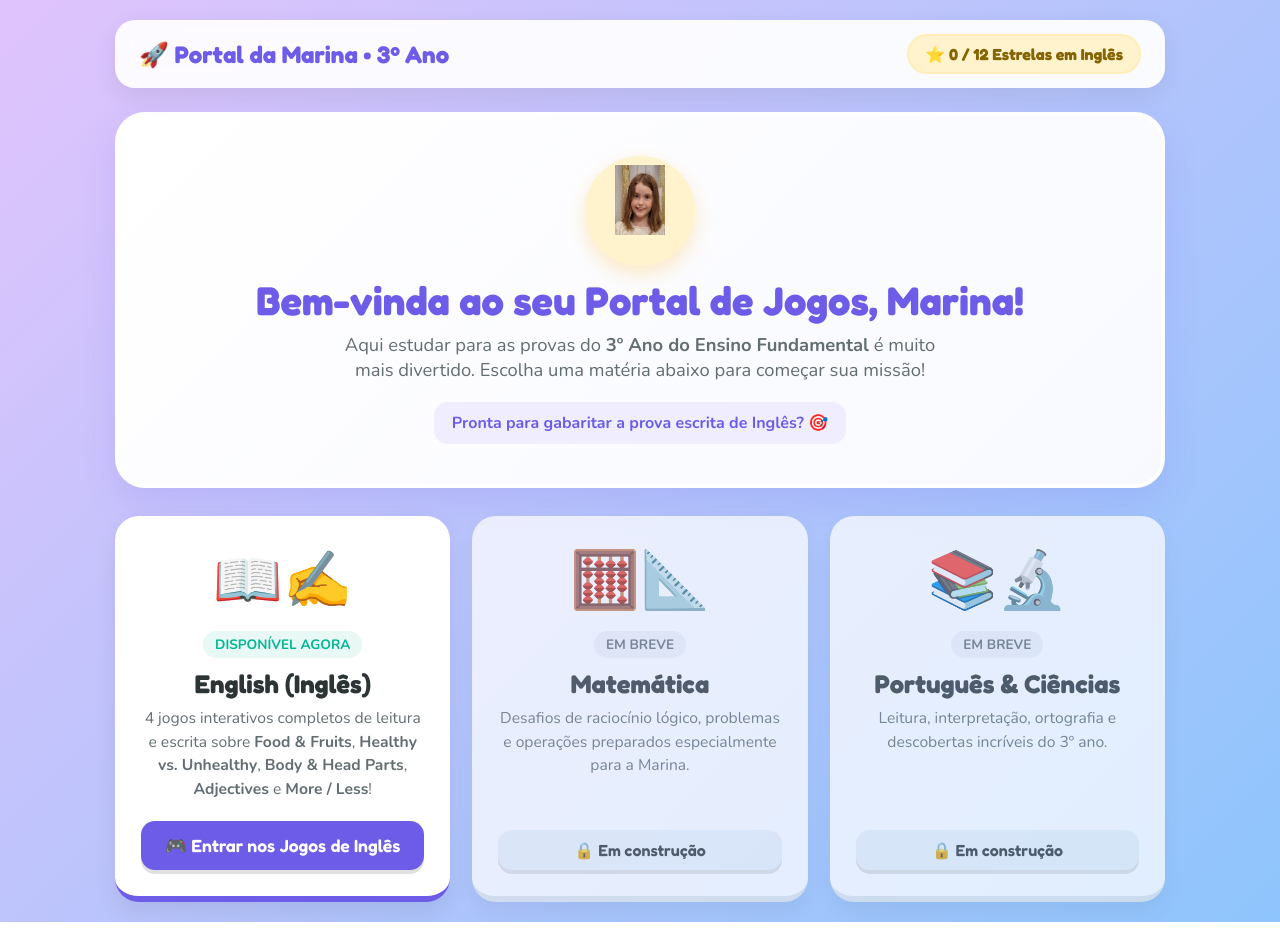
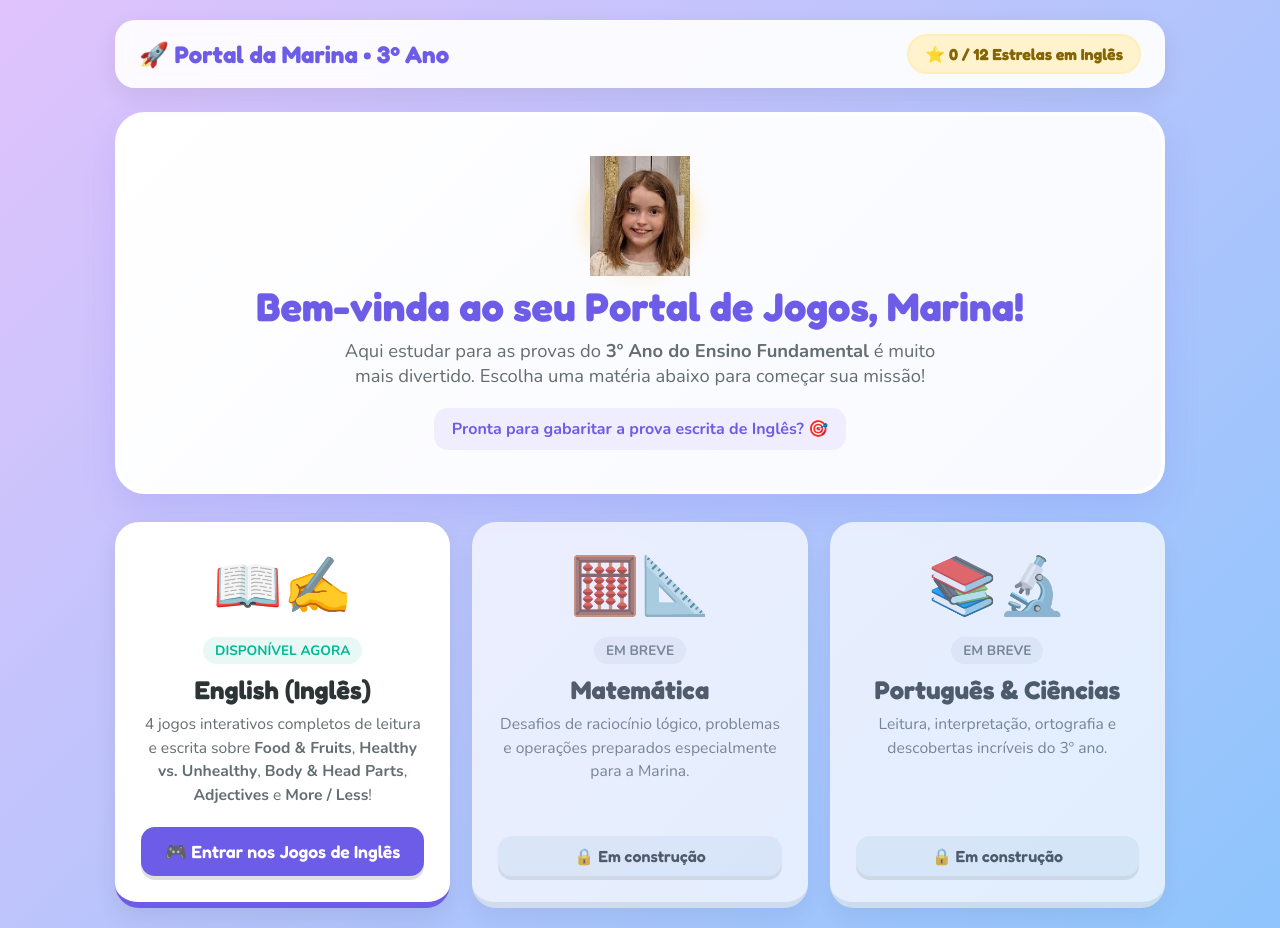
Before and after one commit to costajuniorjm/provamarina, a plain HTML site: page index.html in a window 1280 px wide. Drawn offline with nearby package versions, Linux system fonts and the light colour scheme.

Commit message:
Update index.html

```diff
--- a/index.html
+++ b/index.html
@@ -252,7 +252,7 @@
     </header>
 
     <section class="hero">
-      <div class="hero-avatar"><img src="marina.png" alt="Foto da Marina" width="50" height="70"></div>
+      <div class="hero-avatar"><img src="marina.png" alt="Foto da Marina" width="100" height="120"></div>
       <h1>Bem-vinda ao seu Portal de Jogos, Marina!</h1>
       <p>Aqui estudar para as provas do <strong>3º Ano do Ensino Fundamental</strong> é muito mais divertido. Escolha uma matéria abaixo para começar sua missão!</p>
       <div class="progress-summary" id="heroStatus">Pronta para gabaritar a prova escrita de Inglês? 🎯</div>
```
